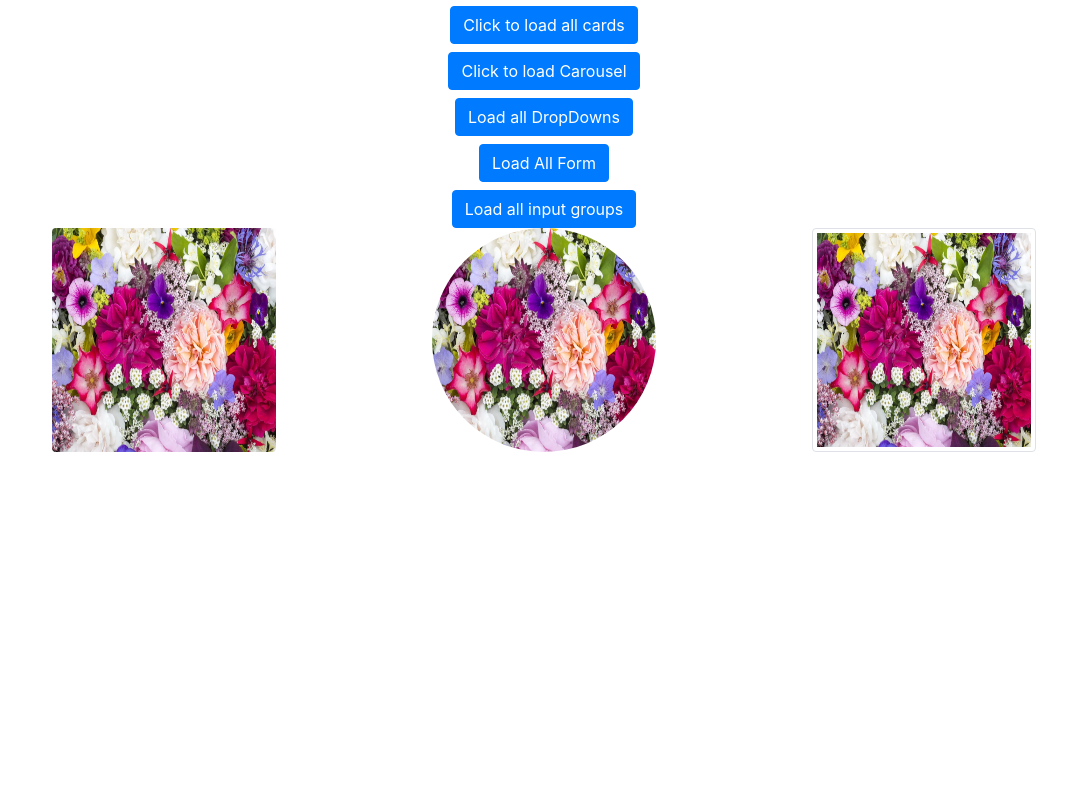
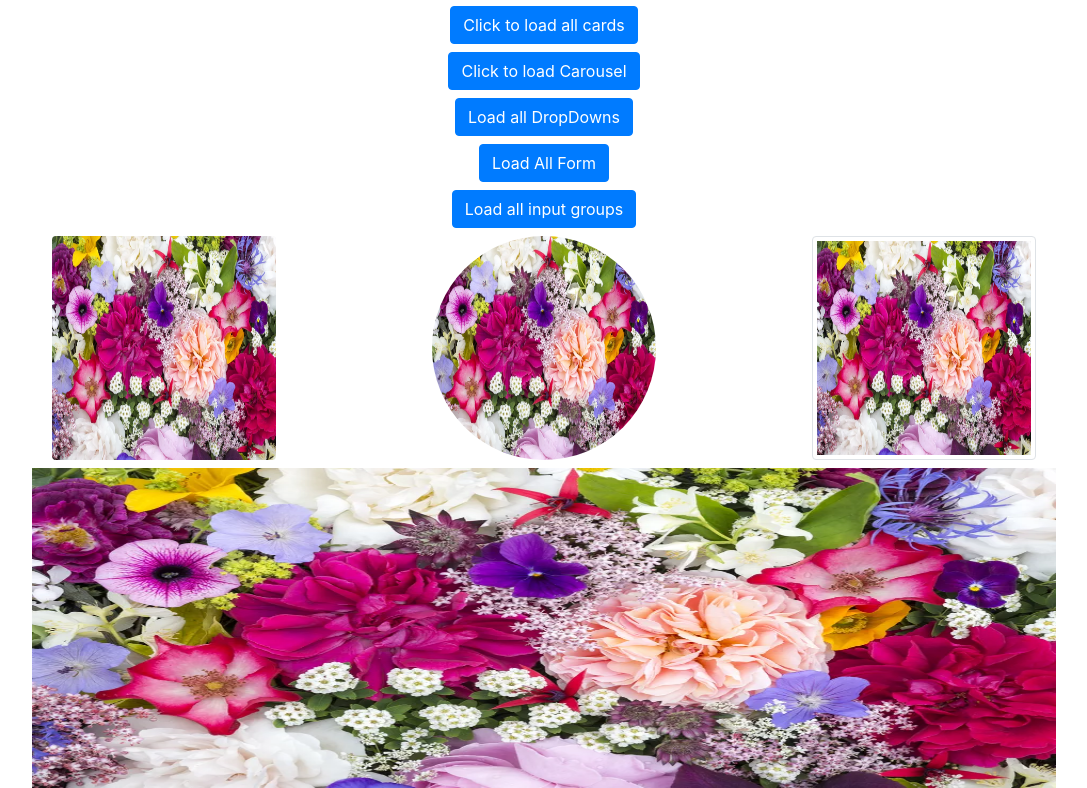
Before and after one commit to Khwajapasha/Boosrtrap-Practice, a React (Create React App) app: page / in a window 1280 px wide. Shown: the part 224-1012 px from the top of the page, without its empty margins (96-1183 px from the left). Before the commit the page ends 800 px from the top, so only its background shows below. Built offline with nearby package versions, Linux system fonts and the light colour scheme.

Commit message:
Image Fluid implemented

```diff
--- a/src/Component/MainBodySection/ImagesComponent/AllImages.jsx
+++ b/src/Component/MainBodySection/ImagesComponent/AllImages.jsx
@@ -1,10 +1,12 @@
 import React from "react";
 import { ImagesBasicShapes } from "./ImagesBasicShapes";
+import { ImagesFluid } from "./ImagesFluid";
 export const AllImages = () => {
   return (
     <React.Fragment>
       <div>
         <ImagesBasicShapes />
+        <ImagesFluid />
       </div>
     </React.Fragment>
   );
--- a/src/Component/MainBodySection/ImagesComponent/ImagesBasicShapes.jsx
+++ b/src/Component/MainBodySection/ImagesComponent/ImagesBasicShapes.jsx
@@ -2,7 +2,7 @@ import React from "react";
 import { Container, Row, Col, Image } from "react-bootstrap";
 export const ImagesBasicShapes = () => {
   return (
-    <Container>
+    <Container className="mt-2">
       <Row>
         <Col xs={12} sm={8} md={4} lg={4}>
           <Image
--- /dev/null
+++ b/src/Component/MainBodySection/ImagesComponent/ImagesFluid.jsx
@@ -0,0 +1,13 @@
+import React from "react";
+import { Image } from "react-bootstrap";
+export const ImagesFluid = () => {
+  return (
+    <div className="mt-2">
+      <Image
+        src="Assets/Colorfull.webp"
+        fluid
+        style={{ height: "20rem", width: "80%" }}
+      />
+    </div>
+  );
+};
```
